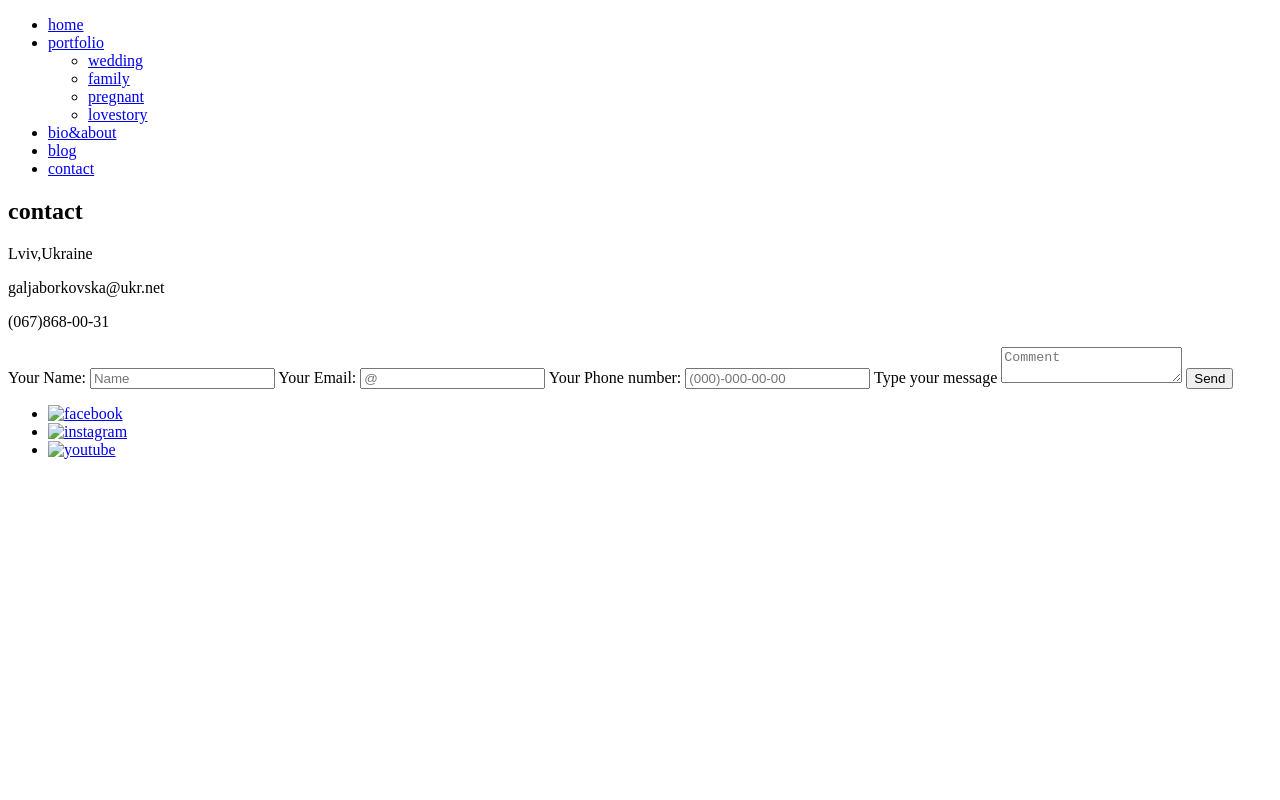
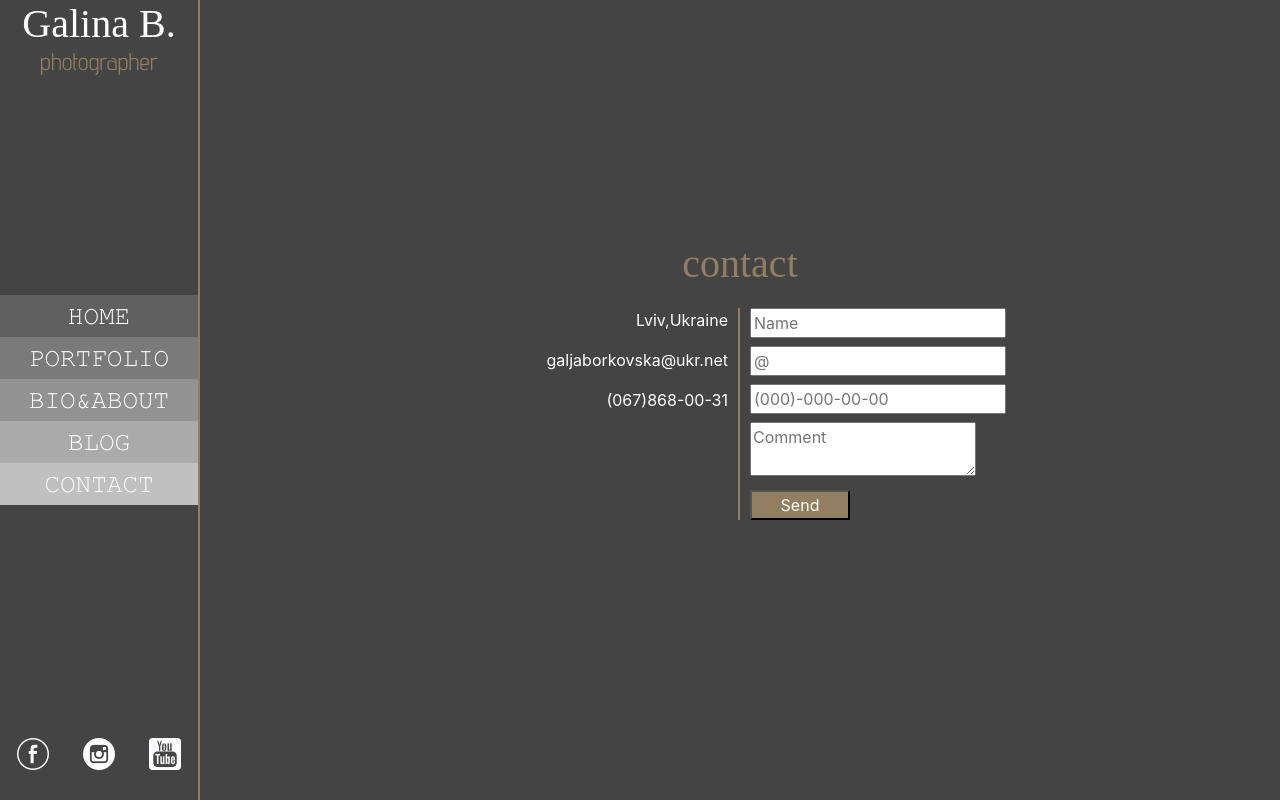
Before and after one commit to k1bork/borkovska, a plain HTML site: page contact.html in a window 1280 px wide. Drawn offline with nearby package versions, Linux system fonts and the light colour scheme; a web font is replaced by a local one.

Commit message:
adding css style

```diff
--- a/contact.html
+++ b/contact.html
@@ -1,77 +1,90 @@
 <!DOCTYPE html>
 <html lang="en">
+
 <head>
     <meta charset="UTF-8">
     <meta name="viewport" content="width=device-width, initial-scale=1.0">
     <link rel="icon" type="image/png" href="img/icon/favicon.png">
-    <title>Document</title>
+    <title>Borkovska Galina photographer</title>
+    <link rel="icon" type="image/png" href="img/icon/favicon.png">
+    <link rel="stylesheet" href="https://maxcdn.bootstrapcdn.com/bootstrap/4.0.0-beta.2/css/bootstrap.min.css" integrity="sha384-PsH8R72JQ3SOdhVi3uxftmaW6Vc51MKb0q5P2rRUpPvrszuE4W1povHYgTpBfshb" crossorigin="anonymous">
+    <link rel="stylesheet" href="css/menu-side.css" />
+    <link rel="stylesheet" href="css/contact.css" />
 </head>
+
 <body>
+    <div>
         <nav>
-        <ul>
-            <li>
-                <a href="index.html">home</a></li>
-            <li>
+            <a href="index.html">
+                <h1>Galina B.</h1>
+                <h2>photographer</h2>
+            </a>
+            <ul class="buttonsMenu">
+                <li class="">
+                    <a "" href="index.html">home</a></li>
+                <li class="">
                     <a href="portfolio.html">portfolio</a>
-                <ul>
-                    <li><a href="portfolio/wed.html">wedding</a></li>
-                    <li><a href="portfolio/family.html">family</a></li>
-                    <li><a href="portfolio/pregnant.html">pregnant</a></li>
-                    <li><a href="portfolio/lovestory.html">lovestory</a></li>
-                </ul>
+
                 </li>
-            <li>
+                <li class="">
                     <a href="bio-about.html">bio&about</a>
                 </li>
-            <li>
+                <li class="">
                     <a href="blog.html">blog</a>
                 </li>
-            <li>
+                <li class="">
                     <a href="contact.html">contact</a>
                 </li>
             </ul>
+            <footer>
+                <ul>
+                    <li><a href="https://www.facebook.com/galia.borkovska"><img src="img/icon/facebook-logo.png" alt="facebook"></a></li>
+                    <li><a href="https://www.instagram.com/galiaborkovska/"><img src="img/icon/instagram-logo.png" alt="instagram"></a></li>
+                    <li><a href="https://www.youtube.com/"><img src="img/icon/youtube-logo.png" alt="youtube"></a></li>
+                </ul>
+            </footer>
         </nav>
+    </div>
     <main>
-        <header>
+        <div>
 
-        </header>
+        </div>
         <article>
-            <h1>contact</h1>
-            <section>
+            <h1 class="inscriptionContact">contact</h1>
+            <div class="centerContainer">
+                <section class="myContactInfo">
                     <p>Lviv,Ukraine</p>
                     <p>galjaborkovska@ukr.net</p>
                     <p>(067)868-00-31</p>
                 </section>
-            <section>
-                <form action="https://formspree.io/galjaborkovska@ukr.net"  method="POST">
+                <section class="userContactForm">
+                    <form action="https://formspree.io/galjaborkovska@ukr.net" method="POST">
                         <label>
-                        Your Name:
                                 <input type="text" name="name" placeholder="Name">
                             </label>
                         <label>
-                        Your Email:
                                 <input type="email" name="client-email" placeholder="@">
                             </label>
                         <label>
-                        Your Phone number:
                                 <input type="number" name="client-phone" placeholder="(000)-000-00-00">
                             </label>
                         <label>
-                        Type your message
                                 <textarea name="client-comment" placeholder="Comment"></textarea>
                             </label>
-                    <input type="submit" value="Send">
+                        <input class="sendButton" type="submit" value="Send">
                     </form>
                 </section>
+            </div>
+
         </article>
+        <div>
+
+        </div>
 
     </main>
-    <footer>
-        <ul>
-            <li><a href="https://www.facebook.com/galia.borkovska"><img src="" alt="facebook"></a></li>
-            <li><a href="https://www.instagram.com/galiaborkovska/"><img src="" alt="instagram"></a></li>
-            <li><a href="https://www.youtube.com/"><img src="" alt="youtube"></a></li>
-        </ul>
-    </footer>
+    <script src="https://code.jquery.com/jquery-3.2.1.slim.min.js" integrity="sha384-KJ3o2DKtIkvYIK3UENzmM7KCkRr/rE9/Qpg6aAZGJwFDMVNA/GpGFF93hXpG5KkN" crossorigin="anonymous"></script>
+    <script src="https://cdnjs.cloudflare.com/ajax/libs/popper.js/1.12.3/umd/popper.min.js" integrity="sha384-vFJXuSJphROIrBnz7yo7oB41mKfc8JzQZiCq4NCceLEaO4IHwicKwpJf9c9IpFgh" crossorigin="anonymous"></script>
+    <script src="https://maxcdn.bootstrapcdn.com/bootstrap/4.0.0-beta.2/js/bootstrap.min.js" integrity="sha384-alpBpkh1PFOepccYVYDB4do5UnbKysX5WZXm3XxPqe5iKTfUKjNkCk9SaVuEZflJ" crossorigin="anonymous"></script>
 </body>
+
 </html>
--- a/css/contact.css
+++ b/css/contact.css
@@ -0,0 +1,37 @@
+.centerContainer{
+    display:grid;
+    grid-template-columns:50% 50%;
+}
+.myContactInfo, .userContactForm>form{
+    display:flex;
+    flex-direction:column;
+}
+.myContactInfo{
+    color:white;
+    text-align: right;
+    padding-right: 10px;
+    border-right: 2px solid #927F61;
+}
+.userContactForm{
+    color:white;
+    padding-left: 10px;
+}
+main{
+    background-color: #444444;
+    height: 100vh;
+    display: grid;
+    grid-template-rows:30% 60% 10%;
+}
+main article h1{
+    color:white;
+    text-align: center;
+}
+.sendButton{
+ background-color: #927F61;
+ color:white;
+ width: 100px;
+}
+.inscriptionContact{
+    color: #927F61;
+    padding-bottom: 20px;
+}
--- /dev/null
+++ b/css/menu-side.css
@@ -0,0 +1,93 @@
+@import url('https://fonts.googleapis.com/css?family=Advent+Pro|Cormorant+SC');
+@font-face {
+    font-family: courierNew;
+    src: url("/font/cour.ttf");
+}
+
+nav {
+    border-right: 2px solid #927F61;
+    width: 200px;
+    position: fixed;
+    height: 100vh;
+    display: grid;
+    grid-template-rows: 10% 80% 10%;
+
+    background-color: #444444;
+
+}
+
+nav ul {
+    font-size: 26px;
+    align-self: center;
+    margin: 0;
+    text-align: center;
+    padding-left: 0;
+    list-style-type: none;
+}
+
+nav ul li a {
+    text-transform: uppercase;
+    font-family: courierNew;
+    color: white;
+}
+
+nav footer ul {
+    padding: 10px 0;
+    margin: 0;
+    display: flex;
+    justify-content: space-around;
+}
+
+nav a {
+    color: white;
+    text-align: center;
+}
+
+h1 {
+    font-family: 'Cormorant SC', serif;
+    font-size: 40px;
+    margin: 0;
+}
+
+h2 {
+    font-family: 'Advent Pro', sans-serif;
+    font-size: 24px;
+    color: #927F61;
+    margin: 0;
+}
+
+.buttonsMenu li:nth-child(1) {
+    background-color: #606060;
+}
+
+.buttonsMenu li:nth-child(2) {
+    background-color: #7A7A7A;
+}
+
+.buttonsMenu li:nth-child(3) {
+    background-color: #929292;
+}
+
+.buttonsMenu li:nth-child(4) {
+    background-color: #AAAAAA;
+}
+
+.buttonsMenu li:nth-child(5) {
+    background-color: #C0C0C0;
+}
+
+.buttonsMenu li:hover {
+    background-color: #927F61;
+}
+a:hover{
+    color:white;
+    text-decoration: none;
+}
+main{
+    height: 100vh;
+    padding-left: 200px;
+}
+body{
+    max-width:100vw;
+    background-color: #444444;
+}
```
Also changed, not shown: bio-about.html (+40 -28 lines), css/bio-about.css (added, +9 -0 lines), css/main.css (added, +7 -0 lines), index.html (+71 -67 lines), css/bioAbout.css (deleted), css/menuSide.css (deleted), font/cour.ttf (added), img/icon/facebook-logo.png (added), img/icon/instagram-logo.png (added), img/icon/youtube-logo.png (added). Lines whose indentation alone changed are shown as unchanged.
